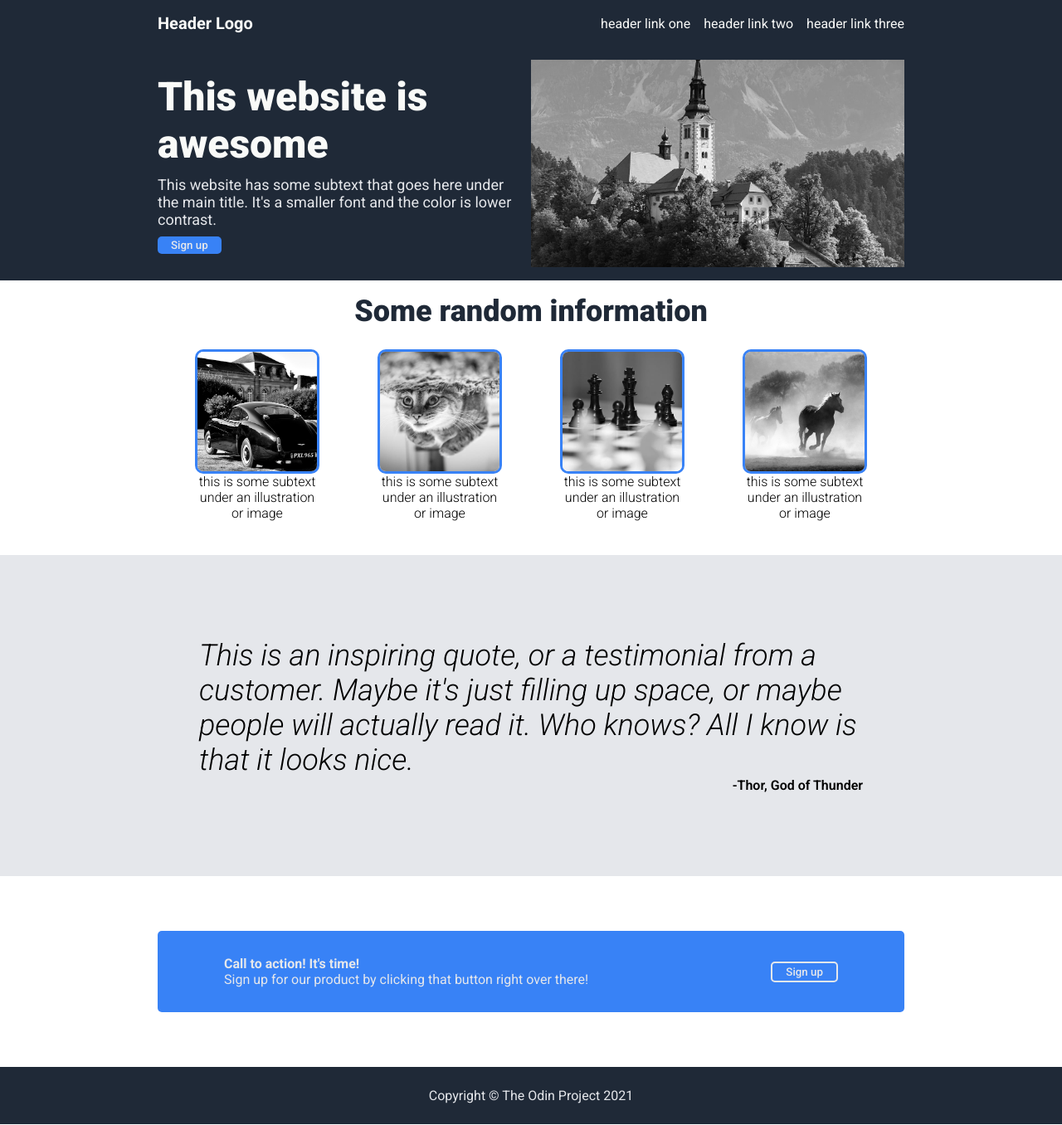
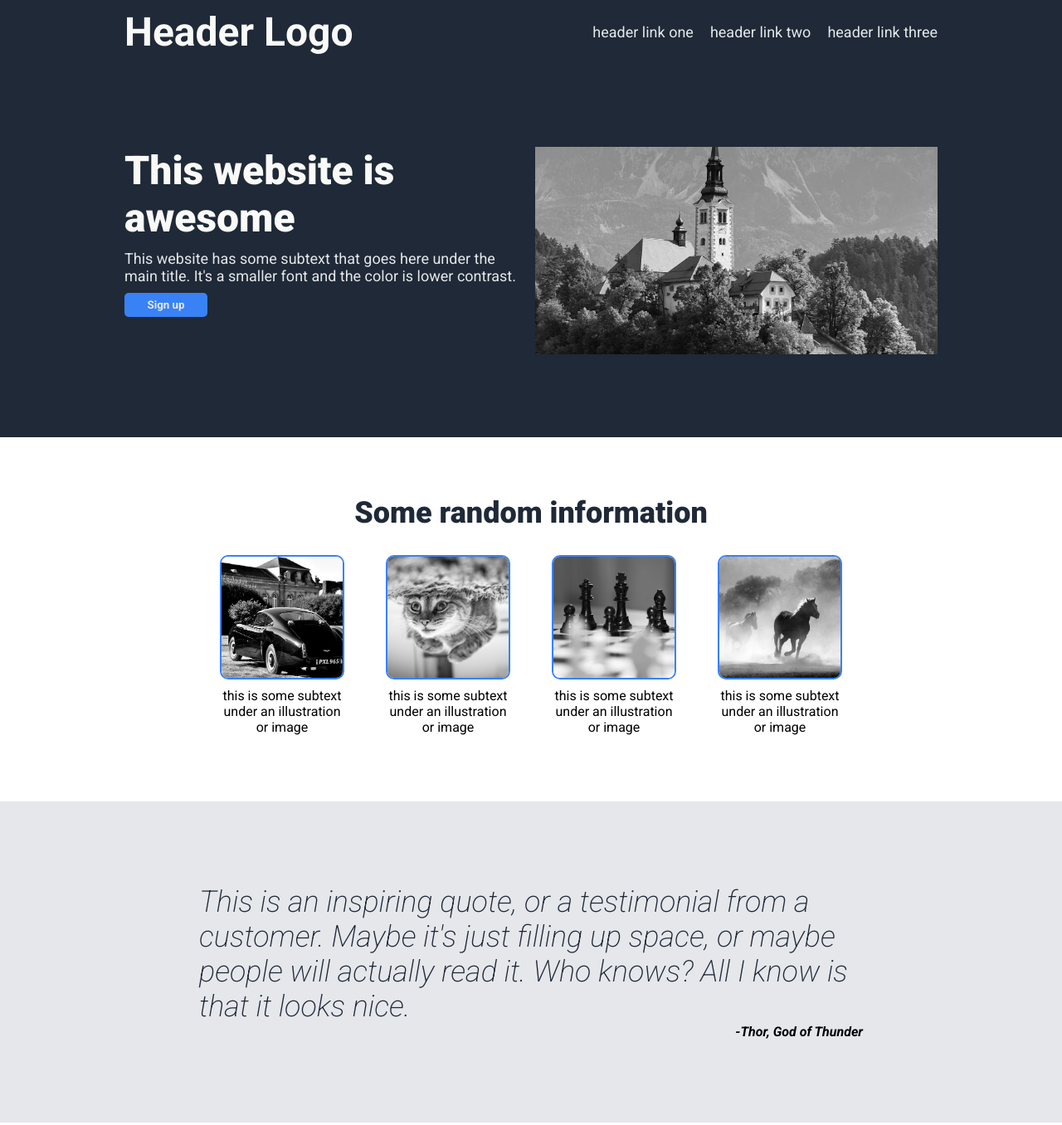
Before and after one commit to Jonas-petty/Landing_Page, a plain HTML site: page index.html in a window 1280 px wide. Shown: the top 1356 px of the page at 83% size. Drawn offline with Linux system fonts and the light colour scheme.

Commit message:
chore: update page layout and spacing
Some minor updates to the layout and spacing of
the page were made to make it closer to reference

```diff
--- a/index.html
+++ b/index.html
@@ -7,8 +7,9 @@
         <title>Landing Page</title>
     </head>
     <body>
-        <header class="header">
-            <div class="header-container">
+        <div id="page-container">
+            <header id="header">
+                <div id="header-container">
                     <h1>Header Logo</h1>
                     <nav class="links">
                         <ul>
@@ -20,9 +21,9 @@
                 </div>
             </header>
             <main>
-            <section class="hero">
-                <div class="hero-container">
-                    <div class="hero-content">
+                <section id="hero">
+                    <div id="hero-container">
+                        <div id="hero-content">
                             <h2>This website is awesome</h2>
                             <p>
                                 This website has some subtext that goes here under the
@@ -38,8 +39,8 @@
                         />
                     </div>
                 </section>
-            <section class="info">
-                <div class="info-container">
+                <section id="info">
+                    <div id="info-container">
                         <h2>Some random information</h2>
                         <div class="cards-container">
                             <div class="card">
@@ -69,17 +70,17 @@
                         </div>
                     </div>
                 </section>
-            <section class="quote">
-                <div class="quote-container">
+                <section id="quote">
+                    <div id="quote-container">
                         <blockquote>
                             <p>This is an inspiring quote, or a testimonial from a customer. Maybe it's just filling up space, or maybe people will actually read it. Who knows? All I know is that it looks nice.</p>
                         </blockquote>
                         <cite>-Thor, God of Thunder</cite>
                     </div>
                 </section>
-            <section class="call-to-action">
-                <div class="call-to-action-container">
-                    <div class="call-to-action-content">
+                <section id="call-to-action">
+                    <div id="call-to-action-container">
+                        <div id="call-to-action-content">
                             <p>Call to action! It's time!</p>
                             <p>Sign up for our product by clicking that button right over there!</p>
                         </div>
@@ -87,8 +88,9 @@
                     </div>
                 </section>
             </main>
-        <footer>
-            <p>Copyright &#169 The Odin Project 2021</p>
+            <footer id="footer">
+                <p>Copyright <span>&#169</span> The Odin Project 2021</p>
             </footer>
+        </div>
     </body>
 </html>
--- a/style.css
+++ b/style.css
@@ -5,6 +5,7 @@
     padding: 0;
     box-sizing: border-box;
     font-family: Roboto, Inter, sans-serif;
+    /* transition: 1s; */
 }
 
 :root {
@@ -16,247 +17,227 @@
     --color-4: #3882f6;
 }
 
-/* body {
-    height: 100vh;
-    display: flex;
-    flex-direction: column;
-    justify-content: ;
-} */
+/* Buttons */
 
-.header-container,
-.hero-container,
-.info-container,
-.quote-container,
-.call-to-action-container {
-    width: 900px;
-    min-width: 500px;
+button {
+    padding: 0.5rem;
+    width: 10rem;
+    border-radius: 0.5rem;
 }
 
-.header {
-    color: var(--color-3);
-    background-color: var(--color-1);
-    padding: 1.6rem;
-    display: flex;
-    justify-content: center;
+button:hover {
+    cursor: pointer;
 }
 
-.header-container {
+button.default {
+    background-color: var(--color-4);
+    color: var(--color-2);
+    font-weight: bold;
+    border: 2px solid var(--color-4);
+}
+
+button.alter {
+    background-color: var(--color-4);
+    color: var(--color-2);
+    font-weight: bold;
+    border: 2px solid var(--color-2);
+}
+
+/* Header */
+
+#header {
+    background-color: var(--color-1);
+    color: var(--color-3);
+    font-size: 2.4rem;
+}
+
+#header-container {
     display: flex;
     align-items: center;
     justify-content: space-between;
+    padding: 1rem;
+
+    max-width: 100rem;
+    margin: auto;
 }
 
-.header > h1 {
-    font-size: 2.4rem;
+#header-container > h1 {
+    flex: 1;
+}
+
+.links {
+    flex: 1;
+    font-size: 1.8rem;
 }
 
 .links > ul {
-    font-size: 1.6rem;
     list-style-type: none;
+    width: 100%;
     display: flex;
-    gap: 1.6rem;
+    justify-content: end;
+    gap: 2rem;
 }
 
-.links > ul a {
+.links a {
+    color: var(--color-2);
     text-decoration: none;
-    color: var(--color-3);
 }
 
-.hero {
-    color: var(--color-3);
-    background-color: var(--color-1);
-    padding: 1.6rem;
-
-    display: flex;
-    justify-content: center;
+.links a:hover {
+    cursor: pointer;
+    text-decoration: underline;
 }
 
-.hero-container {
-    display: flex;
-    align-items: center;
-    justify-content: space-between;
-    gap: 1.6rem;
+/* Main */
+
+/* Main - Hero */
+
+#hero {
+    background-color: var(--color-1);
 }
 
-.hero-container > img {
-    height: 25rem;
-    width: auto;
-    object-fit: cover;
-}
-
-.hero-content {
+#hero-container {
+    max-width: 100rem;
+    margin: auto;
+    padding: 10rem 1rem;
     display: flex;
-    flex-direction: column;
-    align-items: flex-start;
     gap: 1rem;
 }
 
-.hero-content > h2 {
-    font-size: 4.8rem;
-    font-weight: 900;
+#hero-content {
+    flex: 1;
+    display: flex;
+    flex-direction: column;
+    gap: 1rem;
 }
 
-.hero-content > p {
+#hero-content > h2 {
+    color: var(--color-3);
+    font-weight: 900;
+    font-size: 4.8rem;
+}
+
+#hero-content > p {
     color: var(--color-2);
     font-size: 1.8rem;
 }
 
-button {
-    color: var(--color-2);
-    padding: 0.3rem 1.6rem;
-    background-color: var(--color-4);
-    border-radius: 0.5rem;
-    font-weight: 500;
+#hero-container > img {
+    flex: 1;
+    height: 25rem;
+    object-fit: cover;
 }
 
-button.default {
-    border: none;
+/* Main - Info */
+
+#info-container {
+    max-width: 100rem;
+    margin: auto;
+    padding: 5rem 1rem;
 }
 
-button.alter {
-    border: 2px solid var(--color-2);
-}
-
-.hero-container > img {
-    min-width: 50%;
-}
-
-.info {
-    padding: 1.6rem;
-    display: flex;
-    justify-content: center;
-}
-
-.info-container > h2 {
+#info-container > h2 {
     color: var(--color-1);
+    font-weight: 900;
     font-size: 3.6rem;
-    font-weight: 900;
+    margin: 2rem;
     text-align: center;
 }
 
 .cards-container {
+    margin: 3rem 0;
     display: flex;
     align-items: center;
-    justify-content: space-evenly;
-    padding: 2.5rem 0;
-    gap: 2.5rem;
+    justify-content: center;
+    gap: 5rem;
 }
 
 .card {
+    font-size: 1.6rem;
+    width: 15rem;
+    text-align: center;
     display: flex;
     flex-direction: column;
     align-items: center;
-    width: 15rem;
+    justify-content: center;
+    gap: 1rem;
 }
 
 .card > img {
-    border: 3px solid var(--color-4);
+    border: 2px solid var(--color-4);
     border-radius: 1rem;
     width: 15rem;
     height: 15rem;
-
     object-fit: cover;
 }
 
-.card > p {
-    text-align: center;
-    font-size: 1.6rem;
-    font-weight: 300;
+/* Main - Quote */
+
+#quote {
+    background-color: var(--color-2);
 }
 
-.quote {
-    background-color: var(--color-2);
+#quote-container {
+    max-width: 80rem;
+    margin: auto;
+    padding: 10rem 0;
+
     display: flex;
-    align-items: center;
-    justify-content: center;
+    flex-direction: column;
 }
 
-.quote-container {
-    display: flex;
-    flex-direction: column;
-    padding: 10rem 5rem;
+blockquote {
+    color: var(--color-1);
+    font-size: 3.6rem;
+    font-weight: 200;
+    font-style: italic;
 }
 
-blockquote > p {
-    font-style: italic;
-    font-size: 3.6rem;
-    font-weight: 300;
+cite {
+    font-size: 1.6rem;
+    font-weight: bold;
+    align-self: flex-end;
 }
 
-.quote cite {
-    font-style: normal;
-    font-size: 1.6rem;
-    font-weight: 600;
-    align-self: self-end;
+/* Main - Call to action */
+
+#call-to-action {
+    padding: 10rem 1rem;
 }
 
-.call-to-action {
-    padding: 1.6rem;
-    display: flex;
-    align-items: center;
-    justify-content: center;
-}
-
-.call-to-action-container {
+#call-to-action-container {
     background-color: var(--color-4);
-    padding: 3rem 8rem;
-    margin: 5rem 0;
-
-    border-radius: .5rem;
+    max-width: 100rem;
+    border-radius: 0.5rem;
+    margin: auto;
+    padding: 3rem 10rem;
 
     display: flex;
     align-items: center;
     justify-content: space-between;
 }
 
-.call-to-action-content {
+#call-to-action-content {
     font-size: 1.6rem;
     color: var(--color-2);
 }
 
-.call-to-action-content::first-line {
-    font-weight: 700;
+#call-to-action-content p:first-child {
+    font-weight: bold;
 }
 
-footer {
-    font-size: 1.6rem;
+/* Footer */
+
+#footer {
     background-color: var(--color-1);
     color: var(--color-2);
-    display: flex;
-    align-items: center;
-    justify-content: center;
-    padding: 2.5rem 0;
-
+    font-size: 1.6rem;
+    text-align: center;
+    padding: 3rem;
 }
 
-
-@media (max-width: 767.98px){
-    .hero-container {
-        flex-direction: column;
+@media (max-width: 767.98px) {
+    #page-container {
+        height: auto;
     }
-
-    .hero-container > img {
-        width: 100%;
-        object-fit: cover;
-    }
-
-    .cards-container {
-
-        flex-direction: column;
-        align-items: self-start;
-        justify-content: space-between;
-    }
-
-    .card {
-        width: 100%;
-        gap: 1rem;
-    }
-
-    .card > img {
-        border: none;
-        border-radius: 0;
-        width: 100%;
-    }
-
-
 }
```
Lines whose indentation alone changed are shown as unchanged.
